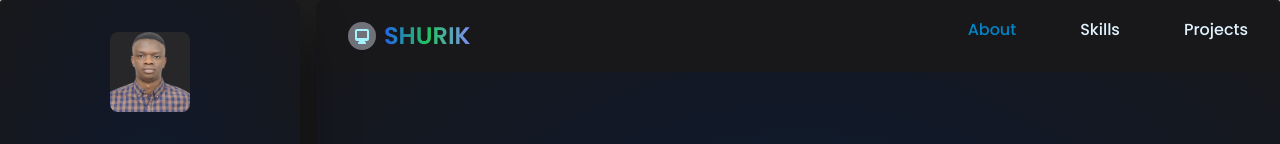
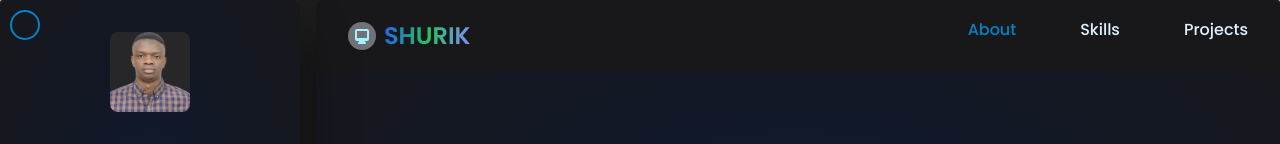
Before and after one commit to MamvotaTake/takesure, a React (Vite) app: page / in a window 1280 px wide. Shown: the top 144 px of the page. Built offline with nearby package versions, Linux system fonts and the light colour scheme.

Commit message:
adding cursor and scroll bar designed

```diff
--- a/package.json
+++ b/package.json
@@ -11,6 +11,7 @@
   },
   "dependencies": {
     "antd": "^5.11.2",
+    "framer-motion": "^10.16.14",
     "react": "^18.2.0",
     "react-dom": "^18.2.0",
     "react-icons": "^4.11.0",
@@ -24,7 +25,7 @@
     "@typescript-eslint/parser": "^6.0.0",
     "@vitejs/plugin-react": "^4.0.3",
     "autoprefixer": "^10.4.16",
-    "eslint": "^8.45.0",
+    "eslint": "8.22.0",
     "eslint-plugin-react-hooks": "^4.6.0",
     "eslint-plugin-react-refresh": "^0.4.3",
     "postcss": "^8.4.31",
--- a/src/App.tsx
+++ b/src/App.tsx
@@ -1,11 +1,13 @@
 
 import {RouterProvider} from "react-router-dom";
 import {router} from "./config/routes.tsx";
+import {Cursor} from "./components/Cursor";
 
 function App() {
 
   return (
     <>
+        <Cursor/>
       <RouterProvider router={router}/>
     </>
   )
--- /dev/null
+++ b/src/components/Cursor.tsx
@@ -0,0 +1,18 @@
+import {useEffect, useState} from "react";
+import { motion } from 'framer-motion'
+
+export function Cursor() {
+    const [position, setPosition] = useState({x: 0, y: 0});
+
+    useEffect(() => {
+        const handleMove = (event: MouseEvent) => {
+            setPosition({x: event.clientX, y: event.clientY});
+        };
+        window.addEventListener("mousemove", handleMove);
+
+        return () => {
+            window.removeEventListener("mousemove", handleMove);
+        };
+    })
+    return <motion.div className='w-[30px] h-[30px] rounded-full fixed z-[999] border-1 border-solid border-2 border-sky-600' animate={{ x: position.x + 10, y: position.y +10 }}/>
+}
--- a/src/index.css
+++ b/src/index.css
@@ -4,7 +4,7 @@
 
 @layer components {
     .skill{
-        @apply absolute flex py-6 hover:translate-x-0 transition-all ease-in-out duration-1000 translate-x-36 items-center justify-center  left-0 top-0 bottom-0 right-0 hover:rounded-lg rounded-sm cursor-pointer
+        @apply absolute flex py-6 hover:translate-x-0 transition-all ease-in-out duration-1000 translate-x-36   items-center justify-center  left-0 top-0 bottom-0 right-0 hover:rounded-lg rounded-sm cursor-pointer
     }
 
     .btn {
@@ -84,4 +84,33 @@
         }
     }
 
+        /* width */
+    ::-webkit-scrollbar {
+         transition: all .3s ease;
+         width: 0.4rem;
+        border-radius: 2rem;
+     }
+
+        /* Track */
+    ::-webkit-scrollbar-track {
+         margin-top: 1rem;
+         box-shadow: inset 0 0 1px gray;
+        border-radius: 2rem;
+
+
+    }
+
+        /* Handle */
+    ::-webkit-scrollbar-thumb {
+         background: theme(colors.cyan.400);
+        border-radius: 2rem;
+
+
+    }
+
+        /* Handle on hover */
+    ::-webkit-scrollbar-thumb:hover {
+         background: theme(colors.cyan.300);
+     }
+
 }
```
Also changed, not shown: 2 other files (tests, documents, lock files or other folders).
